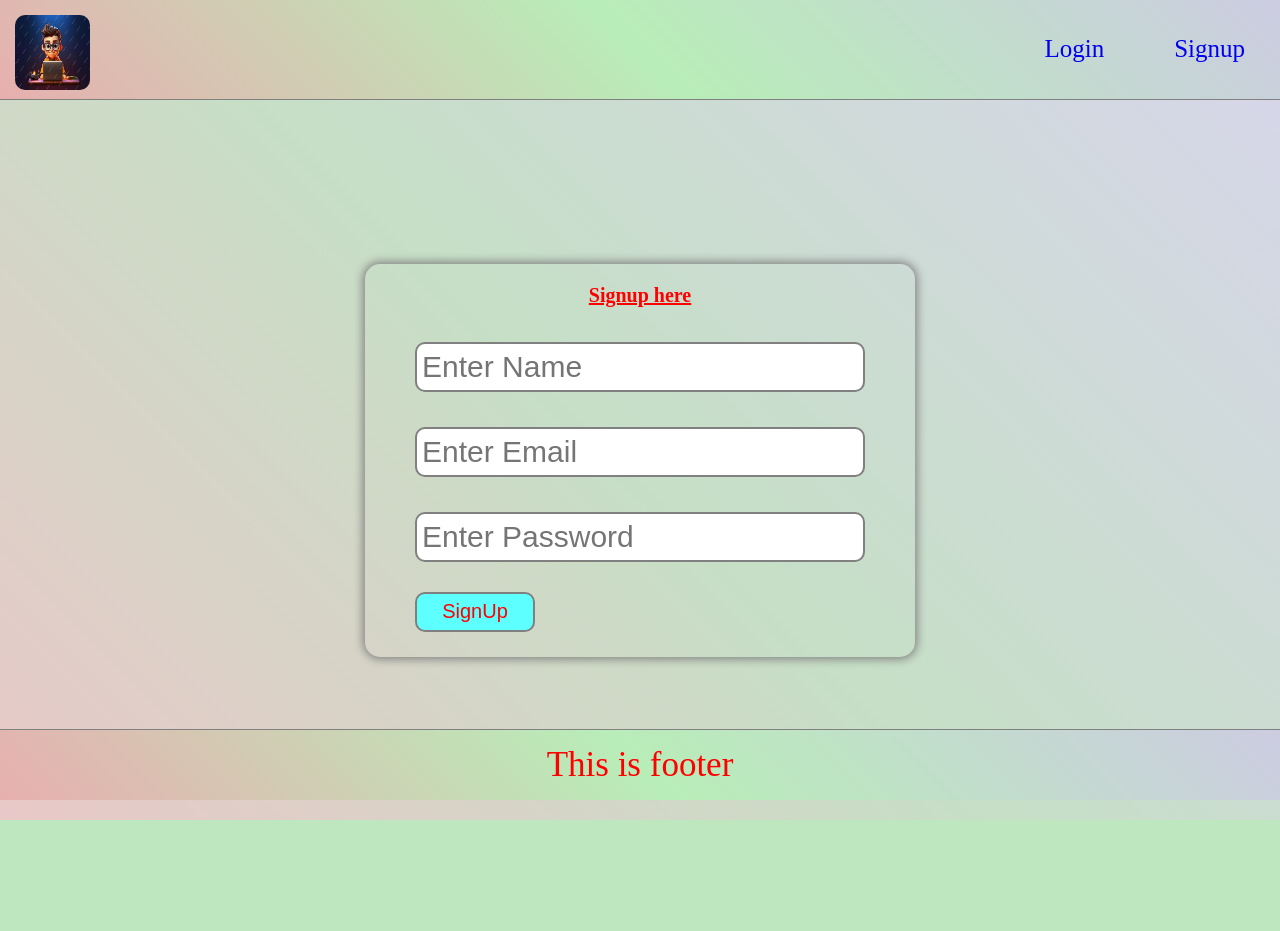
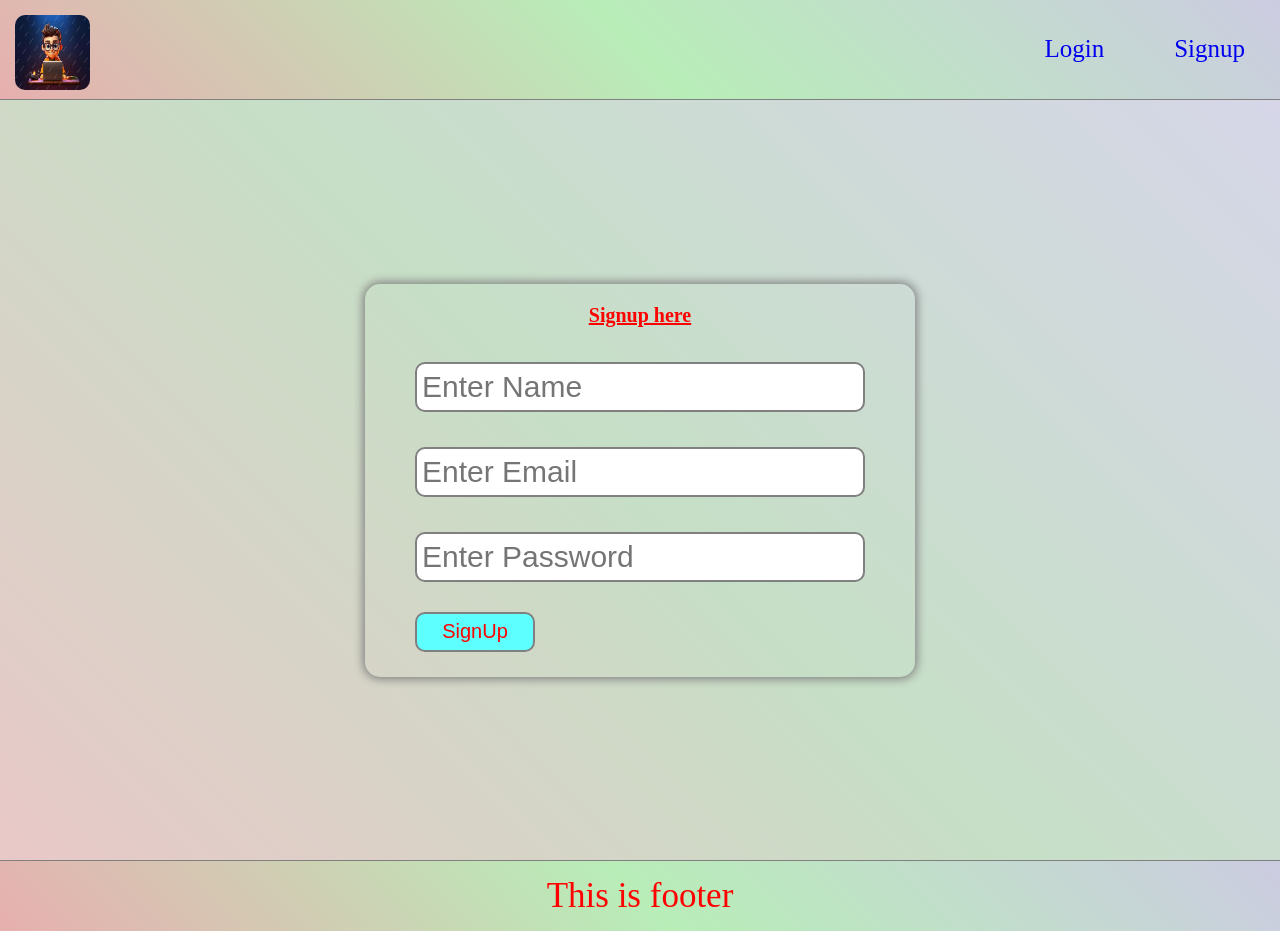
Before and after one commit to Amarjit-Gupta/frontend-mern, a React (Vite) app in the folder frontend/: page /signup in a window 1280 px wide. Before the commit the page ends 820 px from the top, so only its background shows below. Built offline with nearby package versions, Linux system fonts and the light colour scheme.

Commit message:
Update index.css

```diff
--- a/frontend/src/index.css
+++ b/frontend/src/index.css
@@ -71,7 +71,7 @@ html{font-size: 10px;}
 }
 
 .main-signup {
-    height: 90vh;
+    height: 95vh;
     width: 100%;
     background-image: linear-gradient(45deg,rgb(233, 200, 200),rgb(198, 223, 198),rgb(214, 214, 232));
     display: flex;
@@ -145,8 +145,6 @@ html{font-size: 10px;}
     padding: 1.5rem 0rem 1.5rem 0rem;
     width: 100%;
     border-top: grey solid 0.1rem;
-    position:absolute;
-    bottom:0rem;
 }
 
 
```
